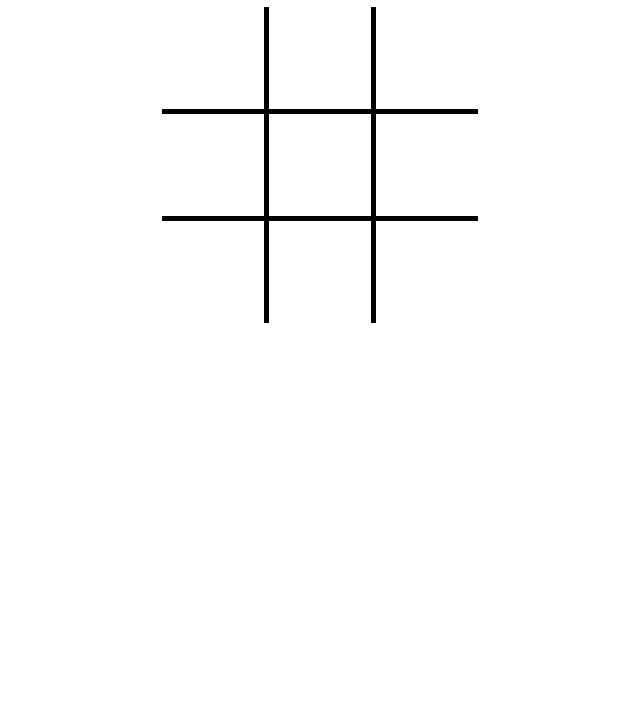
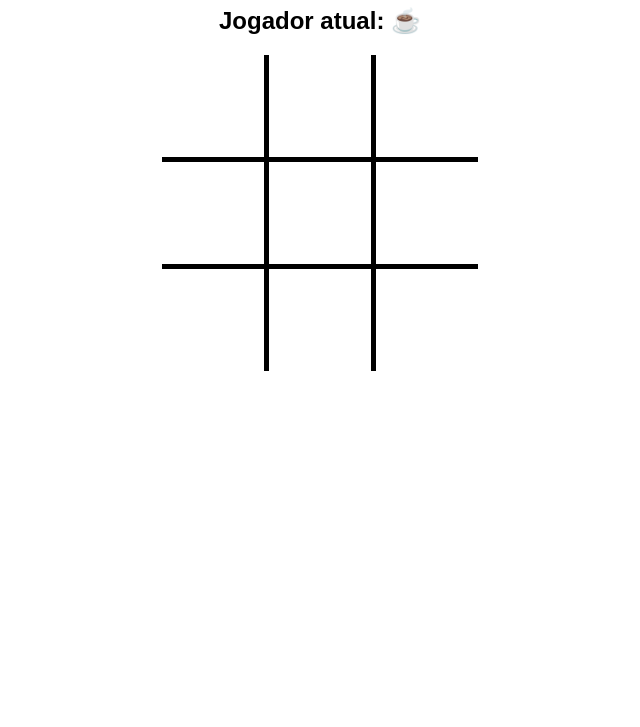
Before and after one commit to oldsgame/tic-tac-toe, a plain HTML site: page index.html in a window 1280 px wide. Shown: the part 73-800 px from the top of the page, without its empty margins (320-960 px from the left). Drawn offline with Linux system fonts and the light colour scheme.

Commit message:
Mostrar jogador atual.

```diff
--- a/app.js
+++ b/app.js
@@ -36,6 +36,9 @@ ref[position] = '1';
     let positions1 = '000000000'.split(''); // 9 positions. From 0 to 8.
     let positions2 = '000000000'.split('');
     const winnerMessage = document.getElementById('winnerMessage');
+    const currentPlayer = document.getElementById('currentPlayer');
+
+    currentPlayer.innerHTML = "Jogador atual: " + (player1 ? "☕" : "☘️");
 
     function handleClick(celula) {
         if (stop || !!celula.innerHTML) {
@@ -52,6 +55,8 @@ ref[position] = '1';
         checkResult(positions1, positions2, celula.innerHTML);
 
         player1 = !player1;
+
+        currentPlayer.innerHTML = "Jogador atual: " + (player1 ? "☕" : "☘️");
     }
 
     function checkResult(positions1, positions2, currentPlayer) {
--- a/index.html
+++ b/index.html
@@ -10,6 +10,7 @@
     </head>
     <body>
         <h1>O fabuloso jogo da velha</h1>
+        <h2 id="currentPlayer"></h2>
         <table>
             <tr>
                 <td id="0"></td>
```
